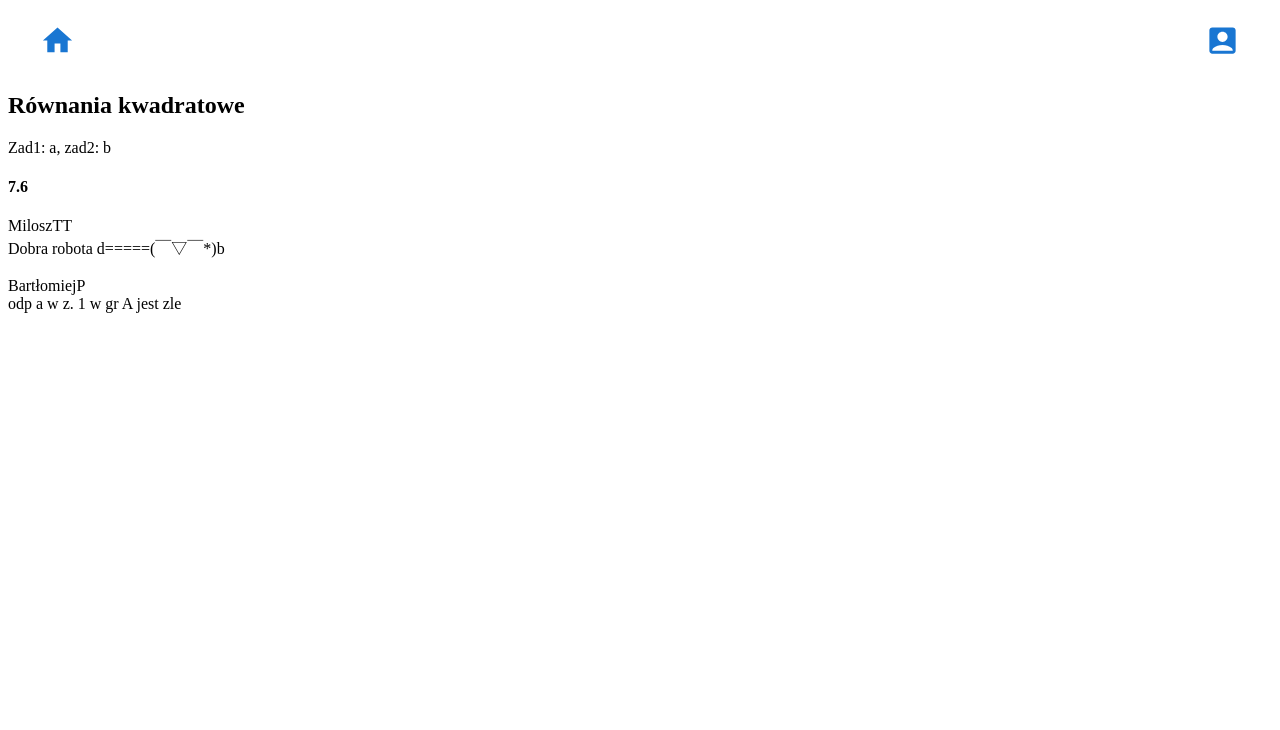
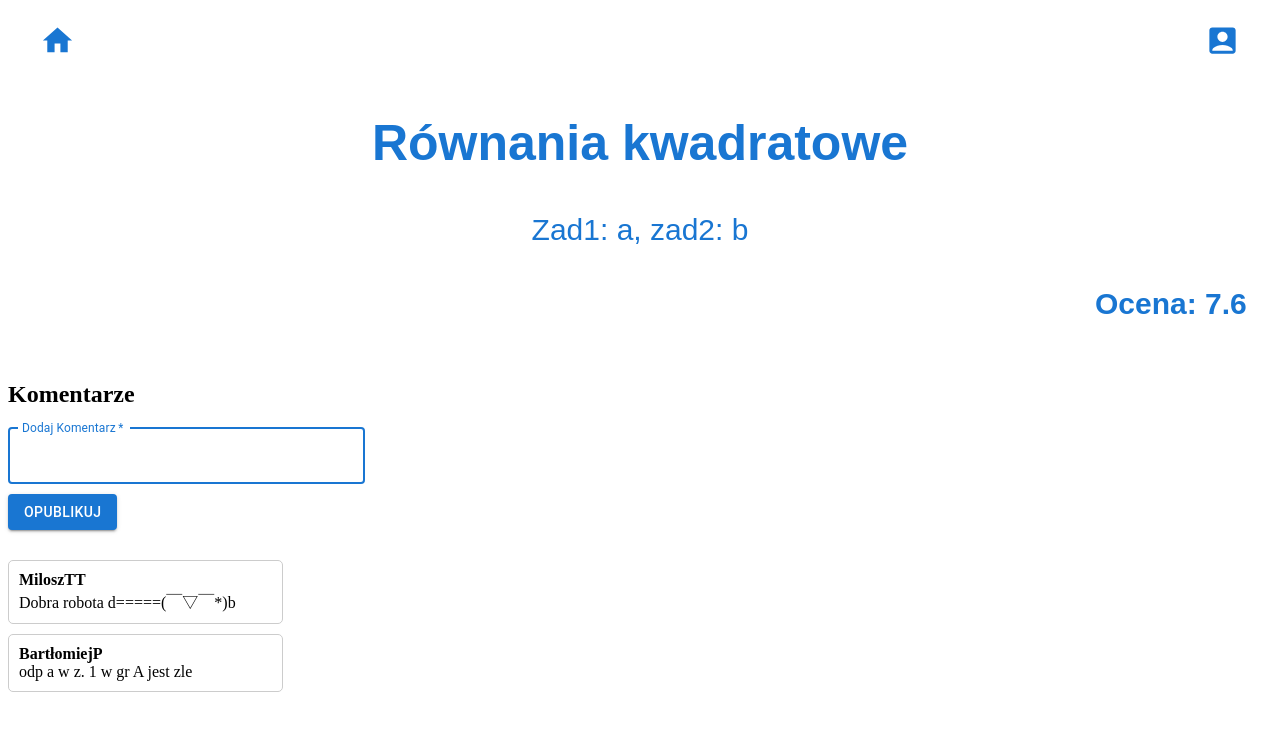
Before and after one commit to Jumpersky77/Praktyki, a React (Create React App) app in the folder AppPraktyki-main/: page /pages/details in a window 1280 px wide. Shown: the top 730 px of the page. Built offline with nearby package versions, Linux system fonts and the light colour scheme.

Commit message:
layout details

```diff
--- /dev/null
+++ b/AppPraktyki-main/src/components/AddComment.tsx
@@ -0,0 +1,36 @@
+import React, { useState } from 'react';
+import {
+    Button,
+    Container,
+    TextField,
+  } from "@mui/material";
+  import "../style/styleR.css";
+
+const AddComments = () => {
+    return (
+            <div id="Dodaj_Komentarz">
+               <Container maxWidth="xs">
+                   <TextField
+                        name="Dodaj Komentarz"
+                        required
+                        fullWidth
+                        label="Dodaj Komentarz"
+                        autoFocus
+                        id='AddComment_TextField'
+                            />
+                    <Button
+                    variant="contained"
+                    id='AddComment_Button'
+                    >
+                    Opublikuj
+                    </Button>
+                </Container>
+
+
+            </div>
+
+
+    )
+}
+
+export default AddComments;
--- a/AppPraktyki-main/src/pages/Details.tsx
+++ b/AppPraktyki-main/src/pages/Details.tsx
@@ -1,5 +1,7 @@
 import { useLocation } from "react-router-dom";
+import "../style/styleR.css";
 
+import AddComment from "../components/AddComment";
 const _details = [
   {
     id: "0",
@@ -39,12 +41,11 @@ const _comments = [
 ];
 
 const commentblock = (id: number, aid: number) => {
-  if (_comments[id].id_details == aid) {
+  if (_comments[id].id_details === aid) {
     return (
-      <div>
-        <div>{_comments[id].user_name}</div>
-        <div>{_comments[id].Text}</div>
-        <br />
+      <div className="CommentContainer">
+        <div className="user_name">{_comments[id].user_name}</div>
+        <div className="Text">{_comments[id].Text}</div>
       </div>
     );
   }
@@ -57,12 +58,21 @@ const Details = () => {
   return (
     <>
       <div>
-        <h2>{_details[answerID].name}</h2>
+        <h2 className="title">{_details[answerID].name}</h2>
       </div>
-      <div>{_details[answerID].text}</div>
-      <h4>{_details[answerID].rating}</h4>
-      <div>{_comments.map((com, index) => commentblock(index, answerID))}</div>
+      <div className="subtitle">{_details[answerID].text}</div>
+
+      <h4 className="grade">Ocena: {_details[answerID].rating}</h4>
+      <h2 >Komentarze</h2>
+      <div>
+        <AddComment></AddComment>
+      </div>
+
+      <div>
+        {_comments.map((com, index) => commentblock(index, answerID))}
+      </div>
     </>
   );
 };
+
 export default Details;
--- a/AppPraktyki-main/src/style/styleR.css
+++ b/AppPraktyki-main/src/style/styleR.css
@@ -98,3 +98,43 @@
   width: 35px;
   height: 35px;
 }
+
+.CommentContainer {
+  border: 1px solid #ccc;
+  border-radius: 5px;
+  padding: 10px;
+  margin-bottom: 10px;
+  width: 20%;
+  min-width: 150px;
+}
+
+.CommentContainer .user_name {
+  font-weight: bold;
+}
+
+
+#Dodaj_Komentarz{
+float: left;
+margin-bottom: 10px;
+
+}
+
+#AddComment_Button{
+  margin-top: 10px;
+  float: left;
+  margin-bottom: 20px;
+}
+#AddComment_TextField{
+  float: left;
+
+}
+.css-nzinn5-MuiContainer-root{
+  padding-left: 0 !important;
+}
+.grade{
+  font-family: 'arial';
+  color: #1976d2;
+  text-align: right;
+  margin-right: 2%;
+  font-size: 30px;
+}
```
